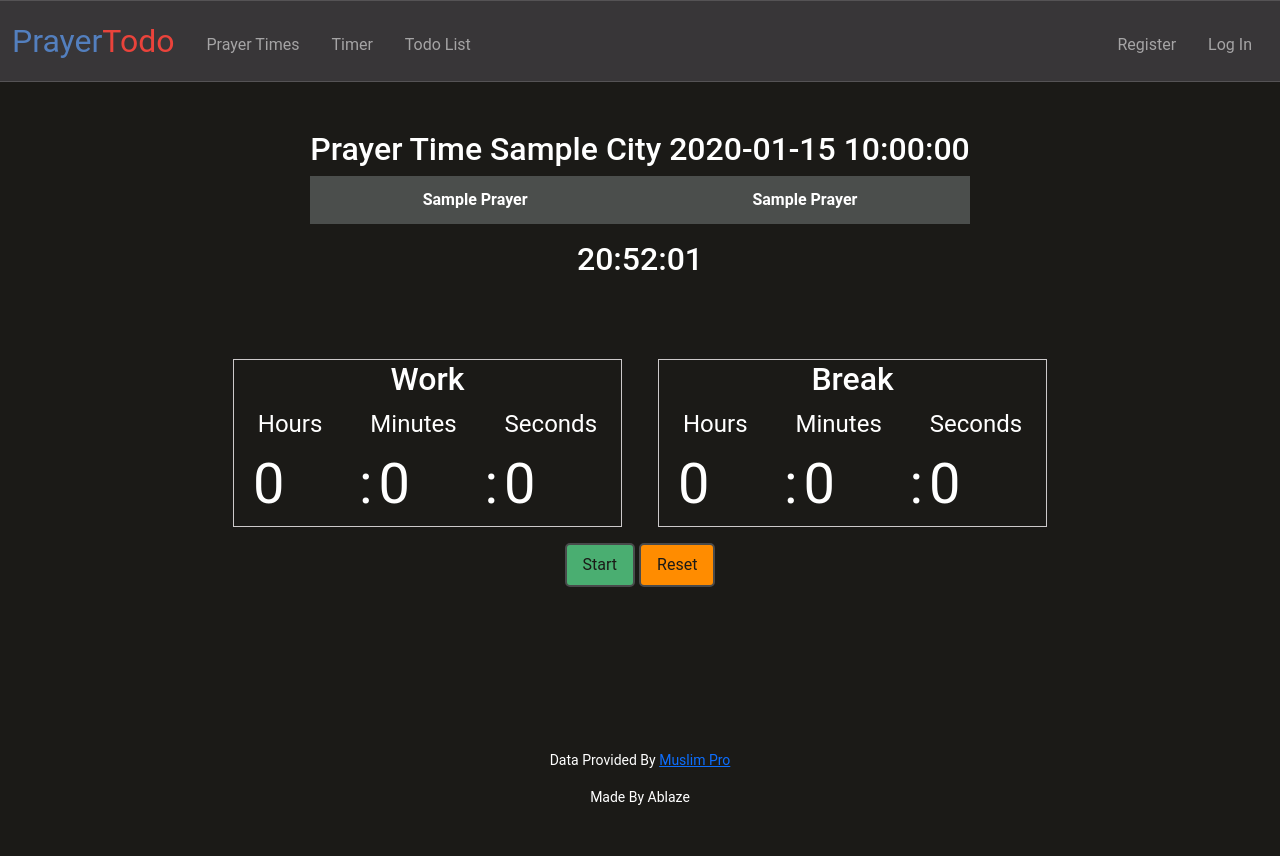
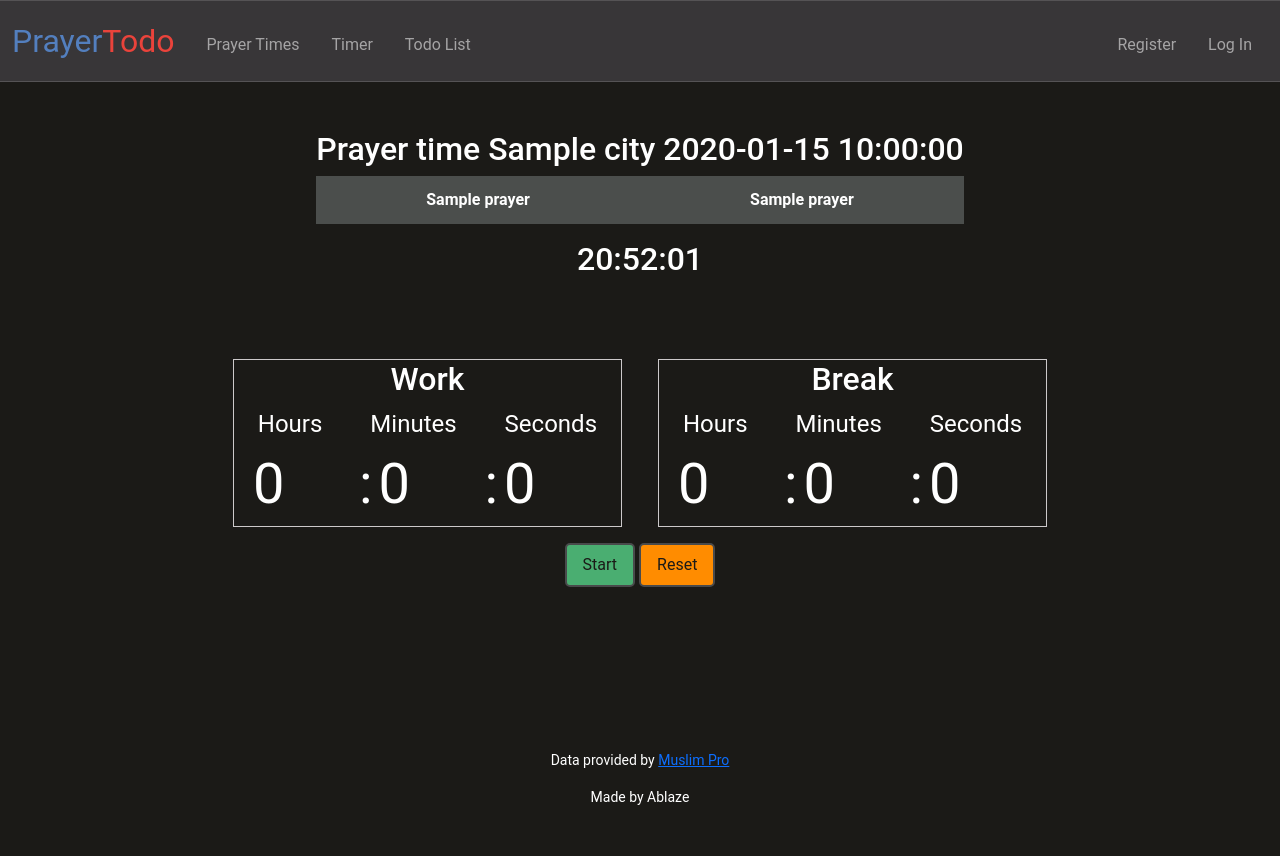
Before and after one commit to ablazeArt/prayer-todo, a Flask app: page / in a window 1280 px wide. Run offline with Flask 2, Linux system fonts and the light colour scheme; a database or web service that is not in the repository returns one stand-in record (values such as "Sample title"); data that the repository does not hold is empty; some libraries are stand-ins or nearby versions.

Commit message:
Update styles.css

```diff
--- a/static/styles.css
+++ b/static/styles.css
@@ -4,7 +4,6 @@
   box-sizing: border-box;
   outline: none; border: none;
   text-decoration: none;
-  text-transform: capitalize;
   transition: all .1s linear;
   line-height:1.5;
   color: white;
```
